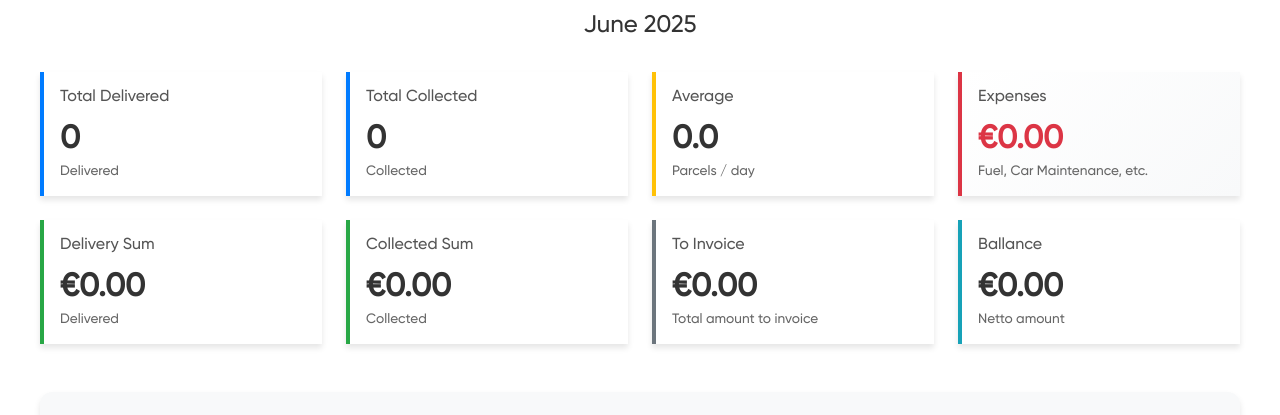
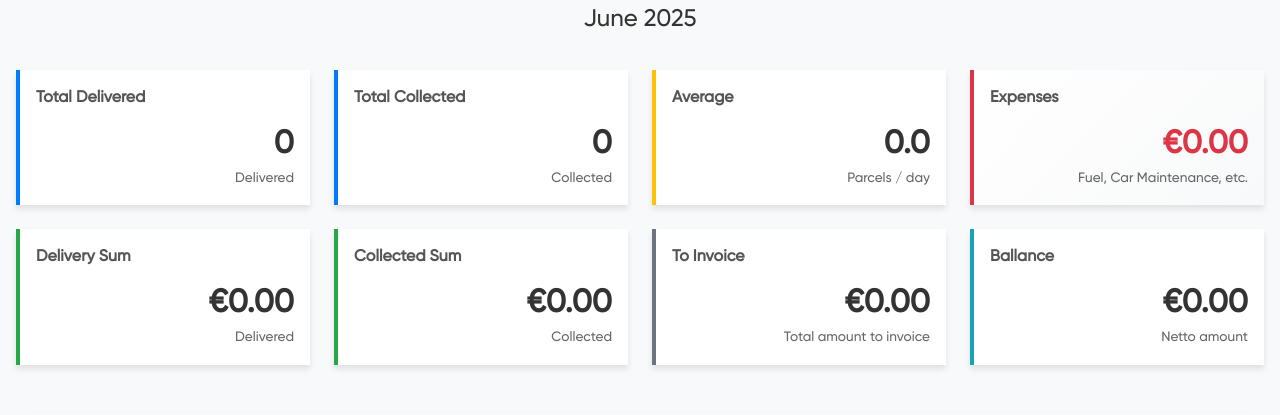
Before and after one commit to StanSkrivanek/delivery-records, a SvelteKit app: page /overview in a window 1280 px wide. Shown: the part 142-557 px from the top of the page. Built offline with nearby package versions, Linux system fonts and the light colour scheme; no server answers; the database is empty.

Commit message:
css mess

```diff
--- a/src/app.css
+++ b/src/app.css
@@ -1,4 +1,3 @@
-
 /* @plugin '@tailwindcss/forms';
 @plugin '@tailwindcss/typography'; */
 
@@ -53,11 +52,15 @@
 	/* font-weight: 900; */
 }
 
+:root {
+	/* * {
+		box-sizing: border-box;
+		margin: 0;
+		padding: 0;
+	} */
+	--font-family: 'regular', system-ui, sans-serif;
+	--max-w: 1680px;
 
-
-:root {
-	--font-family: 'regular', system-ui, sans-serif;
-	--max-w: 1440px;
 	/* Brand Colors in OKLCH */
 	--brand-coral: oklch(0.68 0.18 25); /* #FF6652 */
 	--brand-mint: oklch(0.87 0.18 165); /* #16FFC5 */
@@ -111,9 +114,7 @@
 
 	--clr-red: oklch(64.963% 0.23835 17.882); /* Red */
 	--clr-green: oklch(77.053% 0.21614 146.915); /* Green */
-	--clr-blue: oklch(70.72% 0.16803 242.065)
-	/* RED */
-	--color-red-50: oklch(0.971 0.013 17.38);
+	--clr-blue: oklch(70.72% 0.16803 242.065) /* RED */ --color-red-50: oklch(0.971 0.013 17.38);
 	--color-red-100: oklch(0.936 0.032 17.717);
 	--color-red-200: oklch(0.885 0.062 18.334);
 	--color-red-300: oklch(0.808 0.114 19.571);
@@ -562,8 +563,107 @@
 }
 
 @layer base {
-	html {
-		font-family: medium, system-ui, sans-serif;
+	/* Base styles */
+	:root {
+		--font-family-base: medium, system-ui, -apple-system, BlinkMacSystemFont, 'Segoe UI', Roboto, sans-serif;
+	}
+
+	html, body {
+		font-family: var(--font-family-base);
+		margin: 0;
+		padding: 0;
+		background-color: var(--bg-primary);
+		color: var(--text-primary);
+		line-height: 1.6;
+	}
+
+	main,
+	.main {
+		max-width: var(--max-w);
+		margin: 0 auto;
+		padding: var(--space-4);
+	}
+}
+@layer utilities {
+	/* Utility classes */
+	.max-w {
+		max-width: var(--max-w);
+	}
+	.max-w-sm {
+		max-width: var(--container-sm);
+	}
+	.max-w-md {
+		max-width: var(--container-md);
+	}
+	.max-w-lg {
+		max-width: var(--container-lg);
+	}
+	.max-w-xl {
+		max-width: var(--container-xl);
+	}
+	.max-w-2xl {
+		max-width: var(--container-2xl);
+	}
+	.max-w-3xl {
+		max-width: 1920px; /* Custom value */
+	}
+	.max-w-4xl {
+		max-width: 2560px; /* Custom value */
+	}
+	.max-w-5xl {
+		max-width: 3840px; /* Custom value */
+	}
+	.max-w-6xl {
+		max-width: 5120px; /* Custom value */
+	}
+	.max-w-full {
+		max-width: 100%;
+	}
+	.max-w-screen-sm {
+		max-width: var(--max-w-screen-sm);
+	}
+	.max-w-screen-md {
+		max-width: var(--max-w-screen-md);
+	}
+	.max-w-screen-lg {
+		max-width: var(--max-w-screen-lg);
+	}
+	.max-w-screen-xl {
+		max-width: var(--max-w-screen-xl);
+	}
+	.max-w-screen-2xl {
+		max-width: var(--max-w-screen-2xl);
+	}
+:root {
+	--max-w: 1680px;
+	/* --max-w-sm: 640px;
+	--max-w-md: 768px;
+	--max-w-lg: 1024px;
+	--max-w-xl: 1280px;
+	--max-w-2xl: 1536px;
+	--max-w-3xl: 1920px;
+	--max-w-4xl: 2560px;
+	--max-w-5xl: 3840px;
+	--max-w-6xl: 5120px;
+	--max-w-full: 100%;
+	--max-w-screen-sm: 640px;
+	--max-w-screen-md: 768px;
+	--max-w-screen-lg: 1024px;
+	--max-w-screen-xl: 1280px;
+	--max-w-screen-2xl: 1536px;
+	--max-w-screen-3xl: 1920px;
+	--max-w-screen-4xl: 2560px;
+	--max-w-screen-5xl: 3840px;
+	--max-w-screen-6xl: 5120px; */
+}
+
+	html, body {
+		font-family: medium, system-ui, -apple-system, BlinkMacSystemFont, 'Segoe UI', Roboto, sans-serif;
+		margin: 0;
+		padding: 0;
+		/* font-family: -apple-system, BlinkMacSystemFont, 'Segoe UI', Roboto, sans-serif; */
+		background-color: #f8f9fa;
+		line-height: 1.6;
 	}
 	main,
 	.main {
--- a/src/lib/components/OverviewCards.svelte
+++ b/src/lib/components/OverviewCards.svelte
@@ -18,7 +18,7 @@
 					<h3>Total Delivered</h3>
 					<!-- <div class="card-icon">📦</div> -->
 				</div>
-				<div class="card-value">{analytics.totalDelivered.toLocaleString()}</div>
+				<div class="card-value">{analytics.totalDelivered}</div>
 				<div class="card-subtitle">Delivered</div>
 			</div>
 			<!-- Delivery Sum Money -->
@@ -38,7 +38,7 @@
 					<h3>Total Collected</h3>
 					<!-- <div class="card-icon">📋</div> -->
 				</div>
-				<div class="card-value">{analytics.totalCollected.toLocaleString()}</div>
+				<div class="card-value">{analytics.totalCollected}</div>
 				<div class="card-subtitle">Collected</div>
 			</div>
 			<!-- Collected Sum Money -->
@@ -126,6 +126,8 @@
 	.card {
 		background: white;
 		/* border-radius: 12px; */
+		width: auto;
+		text-align: right;
 		padding: 1rem;
 		box-shadow: 0 4px 6px rgba(0, 0, 0, 0.1);
 		border-left: 4px solid;
@@ -149,7 +151,7 @@
 	.card-header h3 {
 		margin: 0;
 		font-size: 1rem;
-		font-weight: 500;
+		font-weight: 600;
 		color: #555;
 	}
 
--- a/src/lib/components/OverviewTable.svelte
+++ b/src/lib/components/OverviewTable.svelte
@@ -70,7 +70,7 @@
 						((record.collected || 0) + (record.cutters || 0)) -
 						(record.returned + (record.missplaced || 0)) || 0;
 				const deliveryValue = calculateDeliveryValue(delivered, 4, 0.23);
-				const collectedValue = calculateCollectedValue(record.collected, 1, 0.23);
+				const collectedValue = calculateCollectedValue((record.collected ?? 0) + (record.cutters ?? 0));
 				const totalValue = deliveryValue + collectedValue;
 
 				return {
@@ -123,7 +123,7 @@
 			<table class="overview-table">
 				<thead>
 					<tr>
-						<th>ID</th>
+						<!-- <th>ID</th> -->
 						<th>Date</th>
 						<th>Operations</th>
 						<th>Collected</th>
@@ -132,27 +132,28 @@
 						<th>Missplaced</th>
 						<th>Delivered</th>
 						<th>Expense</th>
-						<th>Delivery Value</th>
-						<th>Collected Value</th>
-						<th>Total Value</th>
+						<th>Delivery</th>
+						<th>Collected</th>
+						<th>Total</th>
 						<th>Image</th>
 					</tr>
 				</thead>
 				<tbody>
 					{#each records as record (record.id)}
-					{@const dayDelivery: number = dlvPd(record) }
+						{@const dayDelivery: number = dlvPd(record) }
 						{@const deliveryValue = calculateDeliveryValue(dayDelivery)}
-						{@const collectedValue = calculateCollectedValue(record.collected)}
+						{@const collectedValue = calculateCollectedValue(
+							(record.collected || 0) + (record.cutters || 0)
+						)}
 						{@const totalValue = deliveryValue + collectedValue}
 						<tr>
-							<td class="id-cell">#{record.id}</td>
+							<!-- <td class="id-cell">#{record.id}</td> -->
 							<td class="date-cell">{formatDate(record.entry_date)}</td>
 							<td class="number-cell">{record.loaded}</td>
-							<td class="number-cell">{record.collected}</td>
-							<td class="number-cell">{record.cutters}</td>
-							<td class="number-cell" class:expense={record.returned > 0}>{record.returned}</td>
-							<td class="number-cell" class:expense={record.missplaced > 0}
-								>{record.missplaced || 0}</td
+							<td class="number-cell" class:blue={record.collected > 0}>{record.collected}</td>
+							<td class="number-cell" class:blue={record.cutters > 0}>{record.cutters}</td>
+							<td class="number-cell" class:red={record.returned > 0}>{record.returned}</td>
+							<td class="number-cell" class:red={record.missplaced > 0}>{record.missplaced || 0}</td
 							>
 							<td class="number-cell success">{dayDelivery}</td>
 							<td class="currency-cell expense">{formatCurrency(record.expense)}</td>
@@ -178,8 +179,8 @@
 
 					<!-- Totals Row -->
 					<tr class="totals-row">
-						<td class="id-cell"><strong>TOTAL</strong></td>
-						<td class="date-cell">—</td>
+						<!-- <td class="id-cell"><strong>TOTAL</strong></td> -->
+						<td class="date-cell">TOTAL</td>
 						<td class="number-cell"><strong>{totals().loaded}</strong></td>
 						<td class="number-cell"><strong>{totals().collected}</strong></td>
 						<td class="number-cell"><strong>{totals().cutters}</strong></td>
@@ -305,7 +306,7 @@
 
 	.overview-table th {
 		padding: 1rem 0.75rem;
-		text-align: left;
+		text-align: center;
 		font-weight: 600;
 		color: #333;
 		border-bottom: 2px solid #dee2e6;
@@ -318,7 +319,7 @@
 	.overview-table td {
 		padding: 0.75rem;
 		border-bottom: 1px solid #dee2e6;
-		vertical-align: middle;
+		vertical-align: right;
 	}
 
 	.overview-table tbody tr:hover:not(.totals-row) {
@@ -337,33 +338,48 @@
 	.id-cell {
 		font-weight: 600;
 		color: #273340;
-		width: 70px;
+		/* width: 70px; */
+		border-right: 1px solid #dee2e6;
 	}
 
 	.date-cell {
 		color: #666;
 		font-size: 0.85rem;
-		width: 130px;
+		/* width: 130px; */
+		border-right: 1px solid #dee2e6;
 	}
 
 	.number-cell {
 		text-align: right;
 		font-weight: 500;
-		width: 80px;
+		/* width: 80px; */
+		border-right: 1px solid #dee2e6;
 	}
 
 	.currency-cell {
 		text-align: right;
 		font-weight: 500;
 		color: #2870a7;
-		width: 100px;
+		/* width: 100px; */
+		border-right: 1px solid #dee2e6;
 	}
+
+	.red {
+		color: #c0392b;
+		background: #ffeced;
+	}
+
+	.blue {
+		color: #2870a7;
+		background: #e3ecff;
+	}
+
 	.expense {
 		text-align: right;
 		font-weight: 500;
 		color: #c0392b;
 		/* background: #f8d7da; */
-		width: 100px;
+		/* width: 100px; */
 	}
 
 	.success {
@@ -377,13 +393,14 @@
 		text-align: right;
 		font-weight: 600;
 		color: #0f1219;
-		background: #e3ecff;
-		width: 100px;
+		/* background: #f0f0f0; */
+		border-inline: 2px solid #12171d;
+		/* width: 100px; */
 	}
 
 	.image-cell {
 		text-align: center;
-		width: 90px;
+		/* width: 90px; */
 	}
 
 	.image-btn {
--- a/src/lib/utils.ts
+++ b/src/lib/utils.ts
@@ -68,7 +68,6 @@ export function deleteImageFile(relativePath: string): void {
 	}
 }
 
-
 // DATE HELPER FUNCTIONS
 /**
  * Format a date string to a more readable format (e.g., "Oct 1, 2023").
@@ -85,9 +84,6 @@ export function formatDate(dateString: string): string {
 	});
 }
 
-
-
-
 // DELIVERY ANALYTICS HELPER FUNCTIONS
 /**
  * Calculates the total delivered items from a delivery record.
@@ -95,14 +91,13 @@ export function formatDate(dateString: string): string {
  * @returns {number} The total delivered items.
  */
 
-export function dlvPd( record : DeliveryRecord): number {
+export function dlvPd(record: DeliveryRecord): number {
 	return (
 		record.loaded -
-		((record.collected ?? 0) + (record.cutters ?? 0)) -
-		(record.returned + (record.missplaced ?? 0)) || 0
+			((record.collected ?? 0) + (record.cutters ?? 0)) -
+			(record.returned + (record.missplaced ?? 0)) || 0
 	);
 }
-
 
 /**
  * Calculates the average delivered items per day from an array of delivery records.
@@ -121,12 +116,10 @@ export function dpm(records: DeliveryRecord[]): number {
 	return records.length > 0 ? totalDelivered / records.length : 0;
 }
 
-
 //Calculates analytics from delivery records
 // @param records Array of delivery records
 // @returns Object containing calculated analytics
 //
-
 
 const PPU_DELIVERY = 4; // Price per delivery without tax
 const PPU_COLLECTION = 1; // Price per collection without tax
@@ -138,12 +131,15 @@ export function calculateAnalytics(records: DeliveryRecord[]) {
 		(sum, record) =>
 			sum +
 			(record.loaded -
-				((record.collected || 0) + (record.cutters || 0)) -
-				(record.returned + (record.missplaced || 0)) || 0),
+				((record.collected ?? 0) + (record.cutters ?? 0)) -
+				(record.returned + (record.missplaced ?? 0)) || 0),
 		0
 	);
 
-	const totalCollected = records.reduce((sum, record) => sum + (record.collected || 0), 0);
+	const totalCollected = records.reduce(
+		(sum, record) => sum + ((record.collected ?? 0) + (record.cutters ?? 0)) || 0,
+		0
+	);
 
 	const averagePerDay = records.length > 0 ? totalDelivered / records.length : 0;
 
@@ -154,18 +150,21 @@ export function calculateAnalytics(records: DeliveryRecord[]) {
 	const deliverySum = records.reduce(
 		(sum, record) =>
 			sum +
-			(record.loaded - (record.returned + (record.missplaced || 0))) *
+			(record.loaded -
+				((record.collected ?? 0) + (record.cutters ?? 0)) -
+				(record.returned + (record.missplaced ?? 0)) || 0) *
 				PPU_DELIVERY *
 				(1 + TAX_RATE),
 		0
 	);
 
 	const collectedSum = records.reduce(
-		(sum, record) => sum + (record.collected || 0) * PPU_COLLECTION * (1 + TAX_RATE),
+		(sum, record) =>
+			sum + (record.collected ?? 0) + (record.cutters ?? 0) * PPU_COLLECTION * (1 + TAX_RATE),
 		0
 	);
 
-	const expenseSum = records.reduce((sum, record) => sum + (record.expense || 0), 0);
+	const expenseSum = records.reduce((sum, record) => sum + (record.expense ?? 0), 0);
 
 	const toInvoice = deliverySum + collectedSum;
 	const balance = toInvoice - expenseSum;
--- a/src/routes/+layout.svelte
+++ b/src/routes/+layout.svelte
@@ -5,7 +5,9 @@
 </script>
 
 <nav>
-  <a href="/">Home</a>
-  <a href="/overview">Overview</a>
+	<a href="/">Home</a>
+	<a href="/overview">Overview</a>
 </nav>
-{@render children()}
+<main>
+	{@render children()}
+</main>
--- a/src/routes/+page.svelte
+++ b/src/routes/+page.svelte
@@ -138,7 +138,7 @@
 </main>
 
 <style>
-	:global(body) {
+	/* :global(body) {
 		margin: 0;
 		padding: 0;
 		font-family: -apple-system, BlinkMacSystemFont, 'Segoe UI', Roboto, sans-serif;
@@ -149,7 +149,7 @@
 	main {
 		min-height: 100vh;
 		padding: 2rem 0;
-	}
+	} */
 
   .filters {
     display: flex;
--- a/src/routes/overview/+page.svelte
+++ b/src/routes/overview/+page.svelte
@@ -142,11 +142,11 @@
 
 
 <style>
-	.main-container {
+	/* .main-container {
 		max-width: var(--max-w, 800px);
 		margin: 0 auto;
 		padding: 2rem;
-	}
+	} */
 
 	.header-section {
 		display: flex;
```
